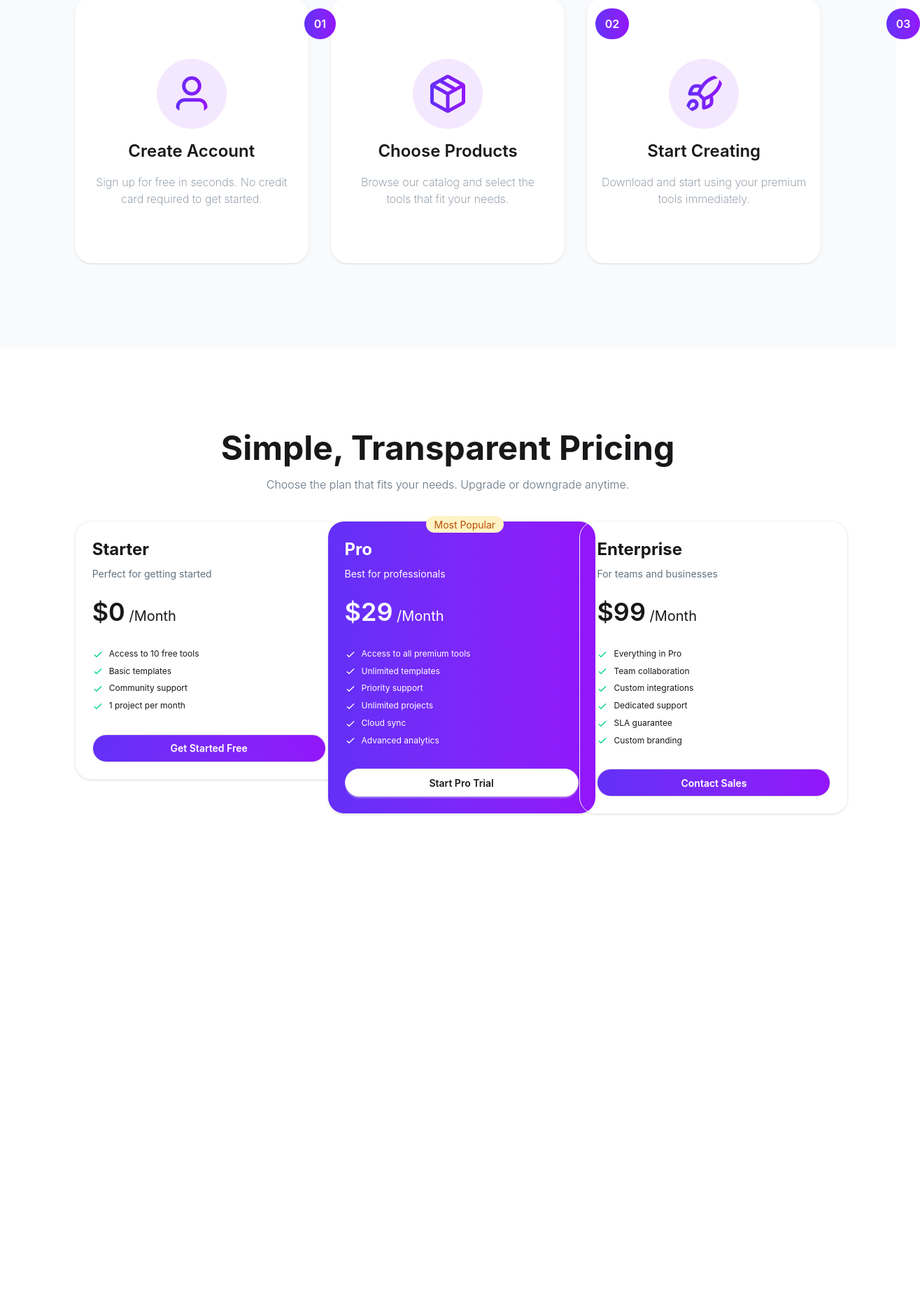
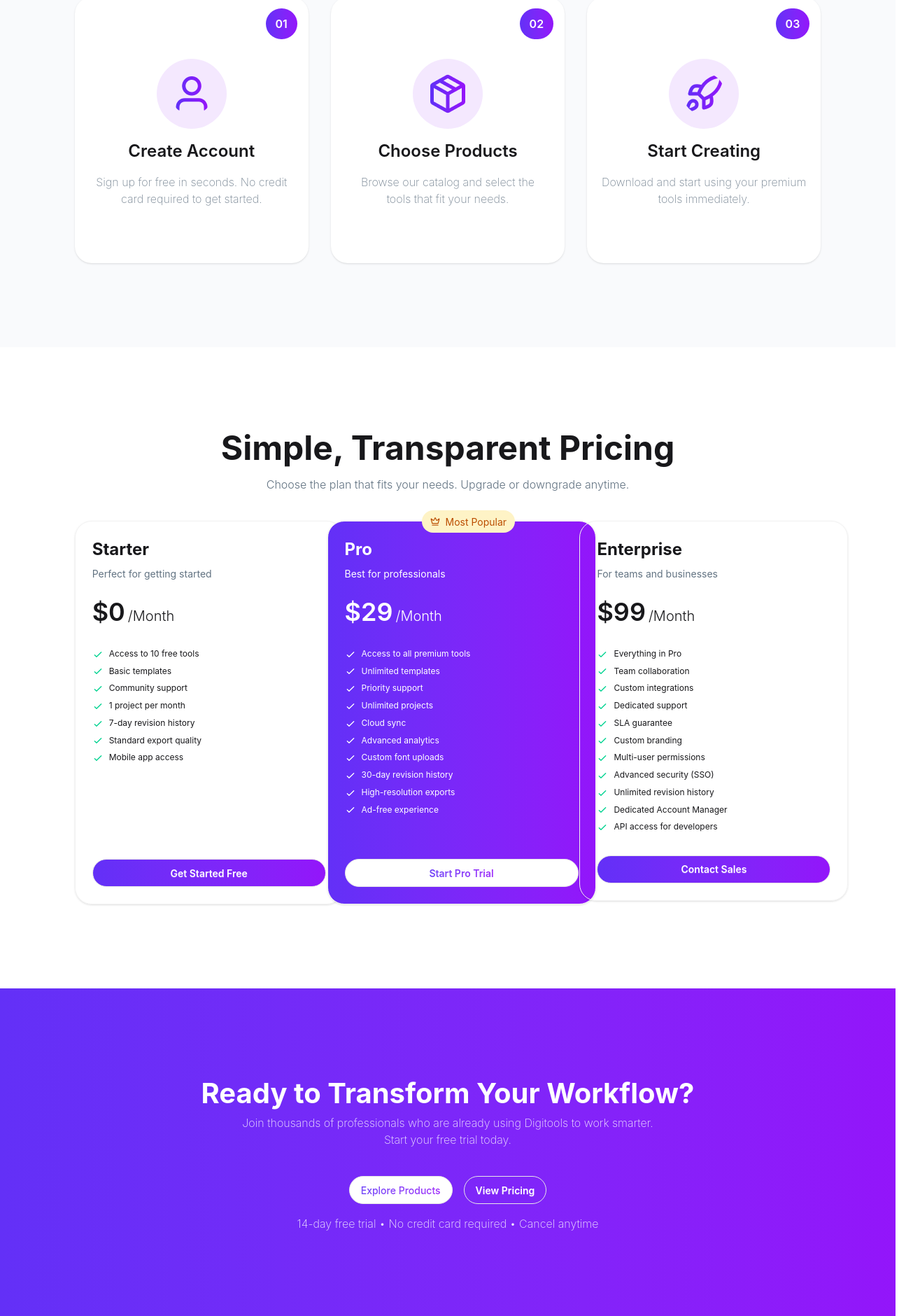
Before and after one commit to marufhossain4297/DigiTools, a React (Vite) app: page / in a window 1280 px wide. Shown: the part 3608-5488 px from the top of the page at 70% size, 1315 px wide, since content can reach past the window. Before the commit the page ends 4891 px from the top, so only its background shows below. Built offline with nearby package versions, Linux system fonts and the light colour scheme.

Commit message:
WorkFlow

```diff
--- a/public/pricing.json
+++ b/public/pricing.json
@@ -10,7 +10,10 @@
             "Access to 10 free tools",
             "Basic templates",
             "Community support",
-            "1 project per month"
+            "1 project per month",
+            "7-day revision history",
+            "Standard export quality",
+            "Mobile app access"
         ],
         "buyNowButton": "Get Started Free"
     },
@@ -27,7 +30,11 @@
             "Priority support",
             "Unlimited projects",
             "Cloud sync",
-            "Advanced analytics"
+            "Advanced analytics",
+            "Custom font uploads",
+            "30-day revision history",
+            "High-resolution exports",
+            "Ad-free experience"
         ],
         "buyNowButton": "Start Pro Trial"
     },
@@ -44,7 +51,12 @@
             "Custom integrations",
             "Dedicated support",
             "SLA guarantee",
-            "Custom branding"
+            "Custom branding",
+            "Multi-user permissions",
+            "Advanced security (SSO)",
+            "Unlimited revision history",
+            "Dedicated Account Manager",
+            "API access for developers"
         ],
         "buyNowButton": "Contact Sales"
     }
--- a/src/App.jsx
+++ b/src/App.jsx
@@ -8,6 +8,8 @@ import PremiumCard from './components/premiumCard/PremiumCard'
 import Review from './components/review/Review'
 import Account from './components/account/Account'
 import Pricings from './components/pricing/Pricings'
+import WorkFlow from './components/workflow/WorkFlow'
+import Footer from './components/footer/Footer'
 
 const data = fetch('cardData.json')
 .then(res => res.json())
@@ -30,6 +32,8 @@ function App() {
       <Suspense fallback={<span className="loading loading-spinner loading-xl"></span>}>
         <Pricings pricingData={pricingData}></Pricings>
       </Suspense>
+      <WorkFlow />
+      <Footer></Footer>
     </>
   )
 }
--- a/src/components/account/Account.jsx
+++ b/src/components/account/Account.jsx
@@ -11,10 +11,10 @@ const Account = () => {
                     <h1 className='text-5xl font-bold mb-4'>Get Started in 3 Steps</h1>
                     <p className='text-[#627382] mb-10'>Start using premium digital tools in minutes, not hours.</p>
                 </div>
-                <div className='grid grid-cols-3 gap-8 relative'>
+                <div className='grid grid-cols-3 gap-8'>
 
                     <div className='bg-white rounded-3xl shadow-sm'>
-                        <span className='px-3.5 left-82 top-4 py-2.5 absolute rounded-4xl bg-linear-to-r from-[#6330F7] to-[#9315FA] text-white font-semibold text-right'>01</span>
+                        <span className='px-3.5 left-82 top-4 py-2.5 flex float-end mr-4 mt-4 rounded-4xl bg-linear-to-r from-[#6330F7] to-[#9315FA] text-white font-semibold text-right'>01</span>
                         <div>
                             <img className='mt-22 mx-auto bg-[#F4E8FE] p-5 rounded-full' src={user} alt="" />
                             <h1 className='text-center text-2xl font-semibold my-4'>Create Account</h1>
@@ -24,7 +24,7 @@ const Account = () => {
                     </div>
 
                     <div className='bg-white rounded-3xl shadow-sm'>
-                        <span className='px-3.5 left-186 top-4 py-2.5 absolute rounded-4xl bg-linear-to-r from-[#6330F7] to-[#9315FA] text-white font-semibold text-right'>02</span>
+                        <span className='px-3.5 left-186 top-4 py-2.5 flex float-end mr-4 mt-4 rounded-4xl bg-linear-to-r from-[#6330F7] to-[#9315FA] text-white font-semibold text-right'>02</span>
                         <div>
                             <img className='mt-22 mx-auto bg-[#F4E8FE] p-5 rounded-full' src={parcel} alt="" />
                             <h1 className='text-center text-2xl font-semibold my-4'>Choose Products</h1>
@@ -34,7 +34,7 @@ const Account = () => {
                     </div>
 
                     <div className='bg-white rounded-3xl shadow-sm'>
-                        <span className='px-3.5 left-290 top-4 py-2.5 absolute rounded-4xl bg-linear-to-r from-[#6330F7] to-[#9315FA] text-white font-semibold text-right'>03</span>
+                        <span className='px-3.5 left-290 top-4 py-2.5 flex float-end mr-4 mt-4 rounded-4xl bg-linear-to-r from-[#6330F7] to-[#9315FA] text-white font-semibold text-right'>03</span>
                         <div>
                             <img className='mt-22 mx-auto bg-[#F4E8FE] p-5 rounded-full' src={rocket} alt="" />
                             <h1 className='text-center text-2xl font-semibold my-4'>Start Creating</h1>
--- /dev/null
+++ b/src/components/footer/Footer.jsx
@@ -0,0 +1,11 @@
+import React from 'react';
+
+const Footer = () => {
+    return (
+        <div>
+
+        </div>
+    );
+};
+
+export default Footer;
--- a/src/components/pricing/Pricing.jsx
+++ b/src/components/pricing/Pricing.jsx
@@ -1,18 +1,19 @@
 import React from 'react';
-
+import { LuCrown } from "react-icons/lu";
 const Pricing = ({ pricing }) => {
     console.log(pricing)
     return (
         <div>
             <div className={`card w-96 shadow-sm rounded-3xl border border-[#F2F2F2] ${pricing.buyNowButton === 'Start Pro Trial' ? 'bg-linear-to-r from-[#6330F7] to-[#9315FA] text-white' : 'bg-transparent'} relative mb-30`}>
                 <div className="card-body">
-                    {pricing.tagType === 'Most Popular' ? <span className="badge absolute border-none -top-2 left-35 badge-warning badge-md py-1.5 px-3 bg-[#FEF3C6] rounded-4xl text-[#BB4D00]">{pricing.tagType}</span> : ''}
+                    {pricing.tagType === 'Most Popular' ? <span className="badge absolute border-none left-33.5 badge-warning badge-md py-4 -top-4 px-3 bg-[#FEF3C6] rounded-4xl text-[#BB4D00]"> <LuCrown />{pricing.tagType}</span> : ''}
                     <div className="">
                         <h2 className="text-2xl font-bold">{pricing.name}</h2>
                         <p className={`${pricing.buyNowButton === 'Start Pro Trial' ? 'text-white' : 'text-[#627382]'} mt-2 mb-6`}>{pricing.description}</p>
-                        <span className="text-xl mb-6"><span className='text-4xl font-semibold'>{pricing.price}</span> {pricing.period}</span>
+                        <span className="text-xl mb-6"><span className='text-4xl font-semibold'>{pricing.price}</span><span className='font-light ml-1'>{pricing.period}</span></span>
                     </div>
-                    <ul className="mt-6 flex flex-col gap-2 text-xs">
+                    <ul className={`mt-6 flex flex-col gap-2 text-xs ${pricing.name === 'Starter'
+                        ? 'mb-26' : pricing.name === 'Pro' ? 'mb-7.5' : ''}`}>
                         {pricing.features.map((feature, index) => (
                             <li key={index}>
                                 <svg xmlns="http://www.w3.org/2000/svg" className={`size-4 me-2 inline-block text-success ${pricing.buyNowButton === 'Start Pro Trial' ? 'text-white' : ''}`} fill="none" viewBox="0 0 24 24" stroke="currentColor"><path strokeLinecap="round" strokeLinejoin="round" strokeWidth="2" d="M5 13l4 4L19 7" /></svg>
@@ -21,7 +22,9 @@ const Pricing = ({ pricing }) => {
                         ))}
                     </ul>
                     <div className="mt-6">
-                        <button className={`btn ${pricing.buyNowButton === 'Start Pro Trial' ? 'bg-white ' : 'bg-linear-to-r from-[#6330F7] to-[#9315FA] text-white'} rounded-4xl btn-block`}>{pricing.buyNowButton}</button>
+                        <button className={`btn shadow-none rounded-4xl btn-block ${pricing.buyNowButton === 'Start Pro Trial' ? 'bg-white' : 'bg-linear-to-r from-[#6330F7] to-[#9315FA]'
+                            }`}> {pricing.buyNowButton === 'Start Pro Trial' ? <span className='bg-linear-to-r from-[#6130F7] to-[#9315FA] bg-clip-text text-transparent'> {pricing.buyNowButton} </span> :<span className='text-white'>{pricing.buyNowButton}</span>}
+                        </button>
                     </div>
                 </div>
             </div>
--- a/src/components/pricing/Pricings.jsx
+++ b/src/components/pricing/Pricings.jsx
@@ -9,7 +9,7 @@ const Pricings = ({ pricingData }) => {
                 <h1 className='text-5xl font-bold mt-30 text-center mb-4'>Simple, Transparent Pricing</h1>
                 <p className='text-center text-[#627382] font-light mb-10'>Choose the plan that fits your needs. Upgrade or downgrade anytime.</p>
             </div>
-            <div className='grid grid-cols-3 gap-4 w-10/12 mx-auto'>
+            <div className='grid grid-cols-1 md:grid-cols-2 lg:grid-cols-3 gap-4 w-10/12 mx-auto'>
                 {
                     data.map(pricing => <Pricing key={pricing.id} pricing={pricing}></Pricing>)
                 }
--- /dev/null
+++ b/src/components/workflow/WorkFlow.jsx
@@ -0,0 +1,28 @@
+import React from 'react';
+
+const WorkFlow = () => {
+    return (
+        <div>
+            <div className='bg-linear-to-r from-[#6330F7] to-[#9315FA] text-center text-white py-30'>
+                <div className='w-10/12 mx-auto'>
+                    <div>
+                        <h1 className='text-[40px] font-bold'>Ready to Transform Your Workflow?</h1>
+                        <p className='text-[#F2E9FE] font-extralight mb-10'>Join thousands of professionals who are already using Digitools to work smarter. <br />Start your free trial today.</p>
+                    </div>
+                    <div>
+                        <div className='mb-4 flex gap-4 justify-center'>
+                            <button className='btn rounded-4xl bg-white shadow-none'>
+                                <span className='bg-linear-to-r from-[#6130F7] to-[#9315FA] bg-clip-text text-transparent font-medium'> Explore Products </span>
+                            </button>
+
+                            <button className='btn rounded-4xl bg-transparent shadow-none text-white'>View Pricing</button>
+                        </div>
+                        <p className='text-[#F2E9FE] font-extralight'>14-day free trial • No credit card required • Cancel anytime</p>
+                    </div>
+                </div>
+            </div>
+        </div>
+    );
+};
+
+export default WorkFlow;
```
